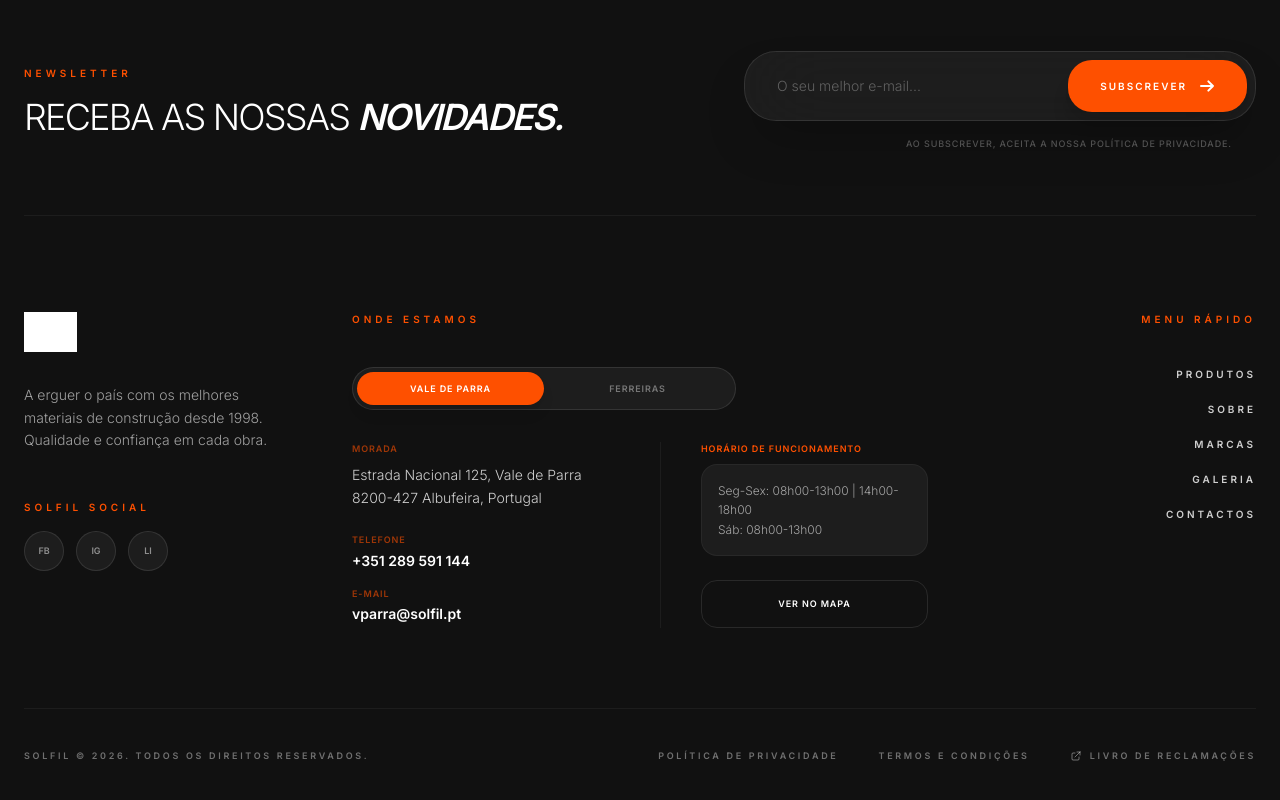
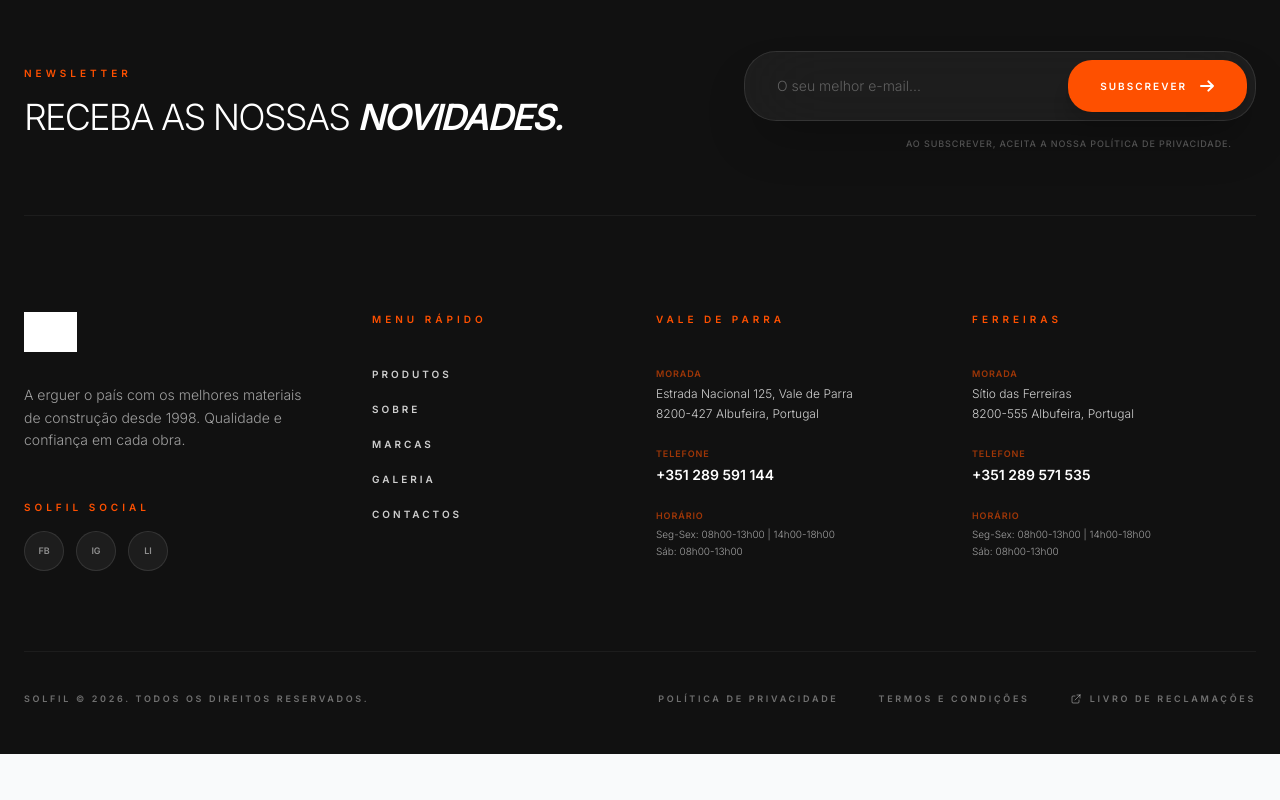
Before and after one commit to solfil/solfil, a React (Vite) app: page / in a window 1280 px wide. Shown: the part 8445-9245 px from the top of the page. After the commit the page ends 9199 px from the top, so only its background shows below. Built offline with nearby package versions, Linux system fonts and the light colour scheme; grey boxes are pictures that could not be loaded.

Commit message:
feat: Improve page scrolling and footer layout
Implement smooth scrolling and adjust section padding for better navigation. Update footer layout to a 4-column grid for improved responsiveness and organization.

```diff
--- a/App.tsx
+++ b/App.tsx
@@ -16,31 +16,32 @@ const App: React.FC = () => {
     <div className="relative overflow-x-hidden">
       <Header />
       <main>
+        {/* Home section is at the very top, scroll-mt not needed here as it's the start */}
         <section id="home">
           <Hero />
         </section>
 
-        <section id="produtos" className="py-16 md:py-24 bg-white">
+        <section id="produtos" className="py-16 md:py-24 bg-white scroll-mt-24">
           <Products />
         </section>
 
-        <section id="sobre" className="py-16 md:py-24 bg-gray-50">
+        <section id="sobre" className="py-16 md:py-24 bg-gray-50 scroll-mt-24">
           <About />
         </section>
 
-        <section id="marcas" className="py-16 md:py-24 bg-white">
+        <section id="marcas" className="py-16 md:py-24 bg-white scroll-mt-24">
           <Brands />
         </section>
 
-        <section id="galeria" className="py-16 md:py-24 bg-gray-50 overflow-hidden">
+        <section id="galeria" className="py-16 md:py-24 bg-gray-50 overflow-hidden scroll-mt-24">
           <Gallery />
         </section>
 
-        <section id="testemunhos" className="py-16 md:py-24 bg-white">
+        <section id="testemunhos" className="py-16 md:py-24 bg-white scroll-mt-24">
           <Testimonials />
         </section>
 
-        <section id="contactos" className="py-16 md:py-24 bg-gray-50">
+        <section id="contactos" className="py-16 md:py-24 bg-gray-50 scroll-mt-24">
           <Contact />
         </section>
       </main>
--- a/components/Footer.tsx
+++ b/components/Footer.tsx
@@ -27,12 +27,9 @@ const locations: LocationInfo[] = [
 ];
 
 const Footer: React.FC = () => {
-  const [activeLocIndex, setActiveLocIndex] = useState(0);
   const [email, setEmail] = useState('');
   const [subscribed, setSubscribed] = useState(false);
   const logoPath = 'https://github.com/solfil/solfil/blob/main/logo.png?raw=true';
-
-  const activeLoc = locations[activeLocIndex];
 
   const handleSubscribe = (e: React.FormEvent) => {
     e.preventDefault();
@@ -98,11 +95,11 @@ const Footer: React.FC = () => {
           </div>
         </div>
 
-        {/* Main Footer Grid - 3 columns, middle is larger */}
-        <div className="grid grid-cols-1 lg:grid-cols-12 gap-12 lg:gap-20 mb-20">
+        {/* Main Footer Grid - 4 columns */}
+        <div className="grid grid-cols-1 md:grid-cols-2 lg:grid-cols-4 gap-12 lg:gap-8 mb-20">
 
-          {/* Column 1: Brand Info & Socials (Width: 3/12) */}
-          <div className="lg:col-span-3 space-y-8">
+          {/* Column 1: Brand Info & Socials */}
+          <div className="space-y-8">
              <div className="flex flex-col items-start origin-left">
                <img
                  src={logoPath}
@@ -110,7 +107,6 @@ const Footer: React.FC = () => {
                  className="h-9 md:h-10 w-auto object-contain"
                  style={{ filter: 'brightness(0) invert(1)' }}
                  loading="lazy"
-                 decoding="async"
                />
              </div>
              <p className="text-white/60 leading-relaxed font-light text-sm">
@@ -128,61 +124,8 @@ const Footer: React.FC = () => {
              </div>
           </div>
 
-          {/* Column 2: Onde Estamos (Width: 6/12 - LARGEST) */}
-          <div className="lg:col-span-6">
-            <h4 className="font-semibold mb-10 text-[10px] tracking-[0.4em] text-solfil-orange uppercase text-center lg:text-left">Onde Estamos</h4>
-
-            <div className="max-w-2xl mx-auto lg:ml-0">
-              {/* Tab Toggles */}
-              <div className="flex p-1 bg-white/5 rounded-full border border-white/10 mb-8 max-w-sm">
-                {locations.map((loc, idx) => (
-                  <button
-                    key={loc.name}
-                    onClick={() => setActiveLocIndex(idx)}
-                    className={`flex-1 py-2.5 rounded-full text-[9px] font-black uppercase tracking-widest transition-all duration-300 ${
-                      activeLocIndex === idx ? 'bg-solfil-orange text-white shadow-lg' : 'text-white/40 hover:text-white/60'
-                    }`}
-                  >
-                    {loc.name}
-                  </button>
-                ))}
-              </div>
-
-              {/* Tab Content */}
-              <div key={activeLocIndex} className="grid md:grid-cols-2 gap-10 animate-in fade-in slide-in-from-top-2 duration-500">
-                <div className="space-y-6">
-                  <div className="space-y-2">
-                    <p className="text-[9px] font-black text-solfil-orange/60 uppercase tracking-widest">Morada</p>
-                    <p className="text-white/80 font-light text-sm leading-relaxed whitespace-pre-line">{activeLoc.address}</p>
-                  </div>
-
-                  <div className="space-y-4">
-                    <div className="space-y-1">
-                      <p className="text-[9px] font-black text-solfil-orange/60 uppercase tracking-widest">Telefone</p>
-                      <p className="text-white font-bold text-sm">{activeLoc.phone}</p>
-                    </div>
-                    <div className="space-y-1">
-                      <p className="text-[9px] font-black text-solfil-orange/60 uppercase tracking-widest">E-mail</p>
-                      <p className="text-white font-bold text-sm truncate">{activeLoc.email}</p>
-                    </div>
-                  </div>
-                </div>
-
-                <div className="space-y-6 md:border-l md:border-white/5 md:pl-10">
-                  <div className="space-y-2">
-                    <p className="text-[9px] font-black text-solfil-orange uppercase tracking-widest">Horário de Funcionamento</p>
-                    <p className="text-white/60 font-light text-xs leading-relaxed whitespace-pre-line bg-white/5 p-4 rounded-2xl border border-white/5">{activeLoc.hours}</p>
-                  </div>
-                  <button className="w-full py-4 border border-white/10 rounded-2xl text-[9px] font-black uppercase tracking-widest hover:bg-white hover:text-solfil-black transition-all">
-                    VER NO MAPA
-                  </button>
-                </div>
-              </div>
-            </div>
-          </div>
-
-          {/* Column 3: Menu Rápido (Width: 3/12) */}
-          <div className="lg:col-span-3 lg:text-right">
+          {/* Column 2: Menu Rápido */}
+          <div className="lg:pl-8">
             <h4 className="font-semibold mb-10 text-[10px] tracking-[0.4em] text-solfil-orange uppercase">Menu Rápido</h4>
             <ul className="space-y-5 text-white/80 font-bold text-[10px] tracking-[0.3em]">
               <li><a href="#produtos" className="hover:text-solfil-orange transition-colors uppercase">PRODUTOS</a></li>
@@ -191,6 +134,44 @@ const Footer: React.FC = () => {
               <li><a href="#galeria" className="hover:text-solfil-orange transition-colors uppercase">GALERIA</a></li>
               <li><a href="#contactos" className="hover:text-solfil-orange transition-colors uppercase">CONTACTOS</a></li>
             </ul>
+          </div>
+
+          {/* Column 3: Location 1 - Vale de Parra */}
+          <div className="space-y-8">
+            <h4 className="font-semibold mb-10 text-[10px] tracking-[0.4em] text-solfil-orange uppercase">{locations[0].name}</h4>
+            <div className="space-y-6">
+              <div className="space-y-1">
+                <p className="text-[9px] font-black text-solfil-orange/60 uppercase tracking-widest">Morada</p>
+                <p className="text-white/80 font-light text-xs leading-relaxed whitespace-pre-line">{locations[0].address}</p>
+              </div>
+              <div className="space-y-1">
+                <p className="text-[9px] font-black text-solfil-orange/60 uppercase tracking-widest">Telefone</p>
+                <p className="text-white font-bold text-sm">{locations[0].phone}</p>
+              </div>
+              <div className="space-y-1">
+                <p className="text-[9px] font-black text-solfil-orange/60 uppercase tracking-widest">Horário</p>
+                <p className="text-white/60 font-light text-[10px] leading-relaxed whitespace-pre-line">{locations[0].hours}</p>
+              </div>
+            </div>
+          </div>
+
+          {/* Column 4: Location 2 - Ferreiras */}
+          <div className="space-y-8">
+            <h4 className="font-semibold mb-10 text-[10px] tracking-[0.4em] text-solfil-orange uppercase">{locations[1].name}</h4>
+            <div className="space-y-6">
+              <div className="space-y-1">
+                <p className="text-[9px] font-black text-solfil-orange/60 uppercase tracking-widest">Morada</p>
+                <p className="text-white/80 font-light text-xs leading-relaxed whitespace-pre-line">{locations[1].address}</p>
+              </div>
+              <div className="space-y-1">
+                <p className="text-[9px] font-black text-solfil-orange/60 uppercase tracking-widest">Telefone</p>
+                <p className="text-white font-bold text-sm">{locations[1].phone}</p>
+              </div>
+              <div className="space-y-1">
+                <p className="text-[9px] font-black text-solfil-orange/60 uppercase tracking-widest">Horário</p>
+                <p className="text-white/60 font-light text-[10px] leading-relaxed whitespace-pre-line">{locations[1].hours}</p>
+              </div>
+            </div>
           </div>
 
         </div>
--- a/index.html
+++ b/index.html
@@ -1,5 +1,6 @@
+
 <!DOCTYPE html>
-<html lang="pt">
+<html lang="pt" class="scroll-smooth">
 <head>
     <meta charset="UTF-8">
     <meta name="viewport" content="width=device-width, initial-scale=1.0">
@@ -34,10 +35,17 @@
       }
     </script>
     <style>
+        :root {
+            scroll-behavior: smooth;
+        }
+        html {
+            /* Sync with Tailwind scroll-mt-24 (96px) for perfect header offset */
+            scroll-padding-top: 96px;
+        }
         body {
             font-family: 'Inter', sans-serif;
-            scroll-behavior: smooth;
             font-weight: 300;
+            -webkit-font-smoothing: antialiased;
         }
         .no-scrollbar::-webkit-scrollbar {
             display: none;
```
Also changed, not shown: logo.png (deleted).
